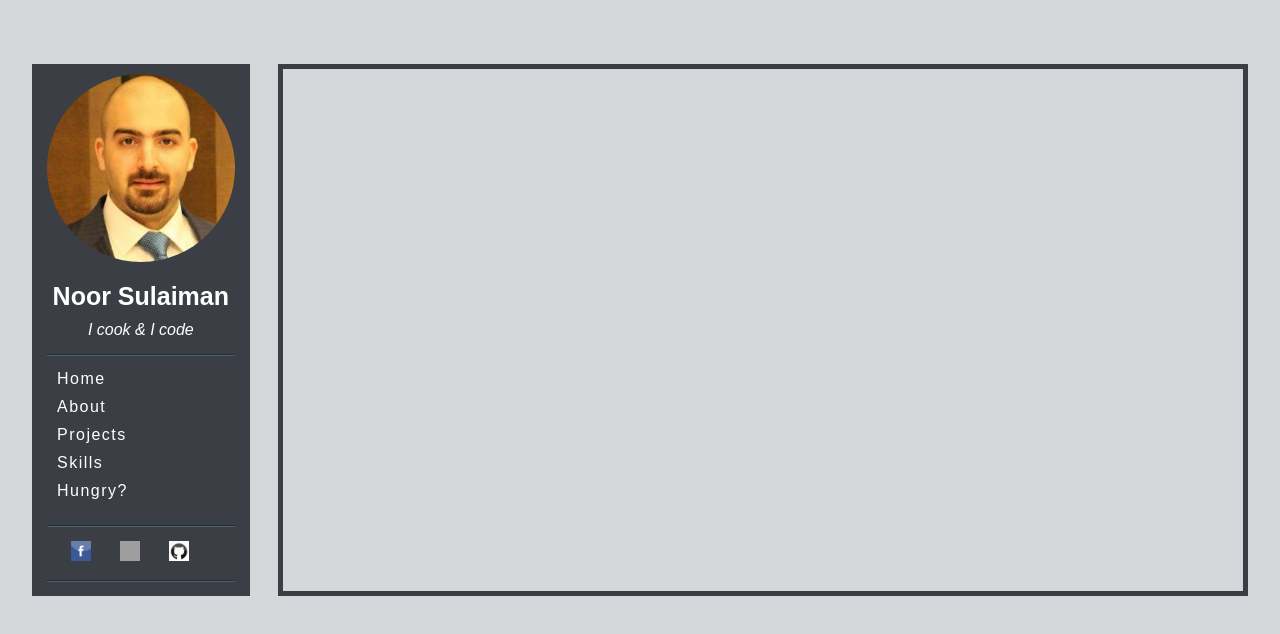
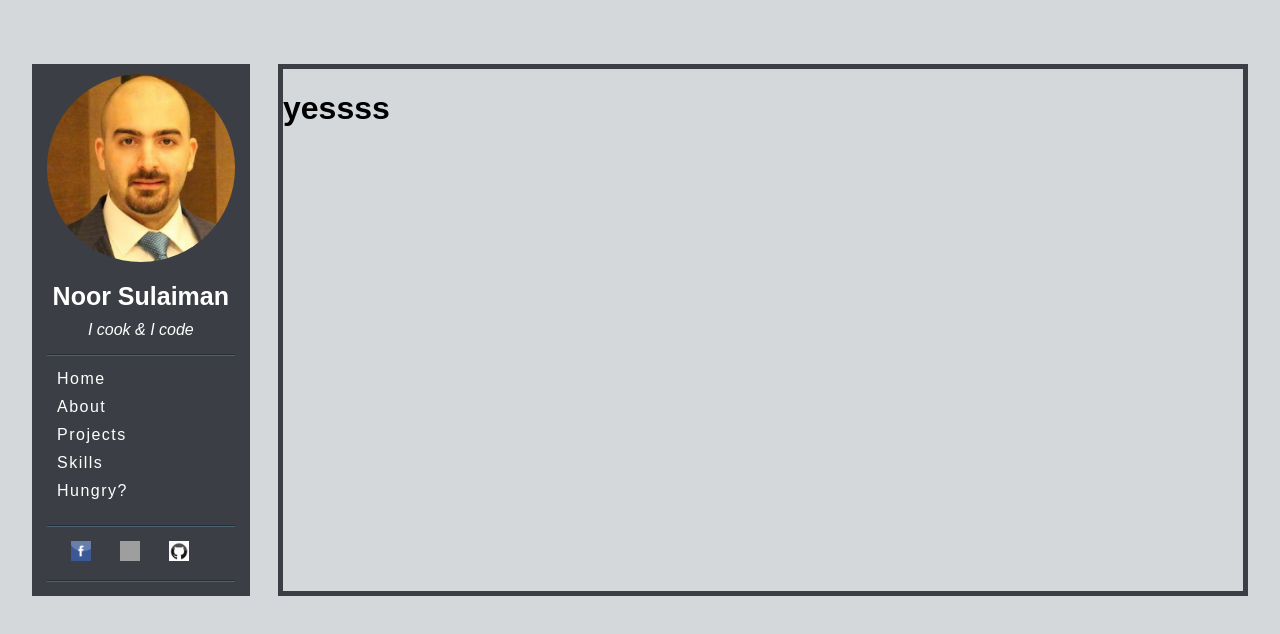
Before and after one commit to NoorSulaiman/Final-project, a React (Create React App) app: page /about in a window 1280 px wide. Shown: the top 634 px of the page. Built offline with nearby package versions, Linux system fonts and the light colour scheme; grey boxes are pictures that could not be loaded.

Commit message:
adding home & about pages component plus installing and adding react router to the app component

```diff
--- a/package.json
+++ b/package.json
@@ -6,7 +6,8 @@
     "browser": "^0.2.6",
     "react": "^15.4.2",
     "react-dom": "^15.4.2",
-    "react-router": "^4.0.0"
+    "react-router": "^4.0.0",
+    "react-router-dom": "^4.0.0"
   },
   "devDependencies": {
     "react-scripts": "0.9.5"
--- a/src/components/app/App.js
+++ b/src/components/app/App.js
@@ -1,17 +1,19 @@
 import React, { Component } from 'react';
 import './App.css';
-
+import {BrowserRouter as Router,Route,Link} from 'react-router-dom'
 
 import SideBar from '../../components/sidebar/sidebar';
 import Main from '../../components/main/main';
 
-
 class App extends Component {
 	render() {
-		return <div className='app'>
+		return  <Router>
+		<div className='app'>
 		<SideBar/>
 		<Main/>
-		</div>
+
+      </div>
+		 </Router>
 	}
 }
 
--- /dev/null
+++ b/src/components/main/about/about.js
@@ -0,0 +1,11 @@
+import React, { Component } from 'react';
+
+class About extends Component{
+
+	render(){
+
+		return <h1> yessss </h1>
+	}
+}
+
+export default About;
--- a/src/components/main/home/home.js
+++ b/src/components/main/home/home.js
@@ -0,0 +1,13 @@
+import React, { Component } from 'react';
+
+
+class Home extends Component{
+
+	render(){
+
+		return <h1> Hello </h1>
+	}
+
+}
+
+export default Home;
--- a/src/components/main/main.js
+++ b/src/components/main/main.js
@@ -1,16 +1,20 @@
 import React, { Component } from 'react';
+import {BrowserRouter as Router,Route,Link} from 'react-router-dom'
 
 import "./main.css"
-
+import Home from './home/home';
+import About from './about/about';
 class Main extends Component{
 
 	render(){
 
 		return <div className='main'>
+		<Route exact path="/" component={Home}/>
+		<Route path="/about" component={About}/>
+		</div>
+	}
+
+}
 
 
-		</div>
-	}
-}
-
 export default Main;
--- a/src/components/sidebar/navbar/navbar.css
+++ b/src/components/sidebar/navbar/navbar.css
@@ -4,7 +4,7 @@
 	margin-left: 10px;
 }
 .navbar ul li:hover{
-	background-color: #0ff;
+
 	color: black;
 }
 .navbar ul li a{
--- a/src/components/sidebar/navbar/navbar.js
+++ b/src/components/sidebar/navbar/navbar.js
@@ -1,22 +1,22 @@
 import React, { Component } from 'react';
+import {Link} from 'react-router-dom';
 import './navbar.css'
-
 class NavBar extends Component {
 
 	render() {
 
 		return <div className="sidebarwidget">
 		<nav className='navbar'>
-        <ul>
-           <li><a onClick={() => history.push('Home') }>Home</a></li>
-           <li><a onClick={() => history.push('About') }>About</a></li>
-           <li><a onClick={() => history.push('Projects') }>Projects</a></li>
-           <li><a onClick={() => history.push('Skills') }>Skills</a></li>
-           <li><a onClick={() => history.push('Hungry') }>Hungry?</a></li>
-        </ul>
-        </nav>
-      </div>
-	}
+    <ul>
+    <li><Link to="/">Home</Link></li>
+    <li><Link to="/about">About</Link></li>
+    <li><Link to="/projects">Projects</Link></li>
+    <li><Link to="/skills">Skills</Link></li>
+    <li><Link to="/hungry">Hungry?</Link></li>
+    </ul>
+    </nav>
+    </div>
+  }
 }
 
 export default NavBar;
```
Also changed, not shown: src/components/main/about/about.css (added).
